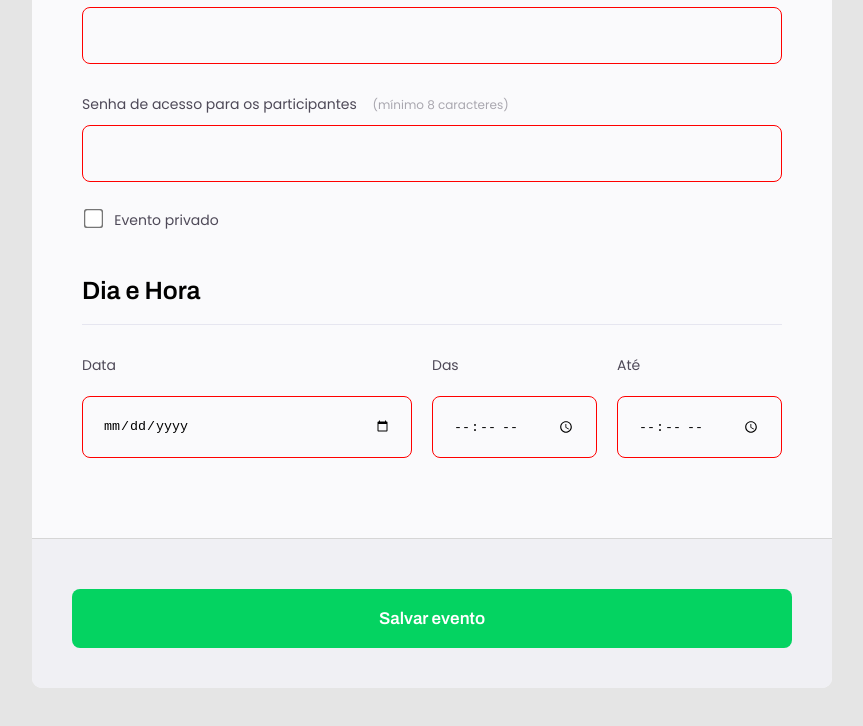
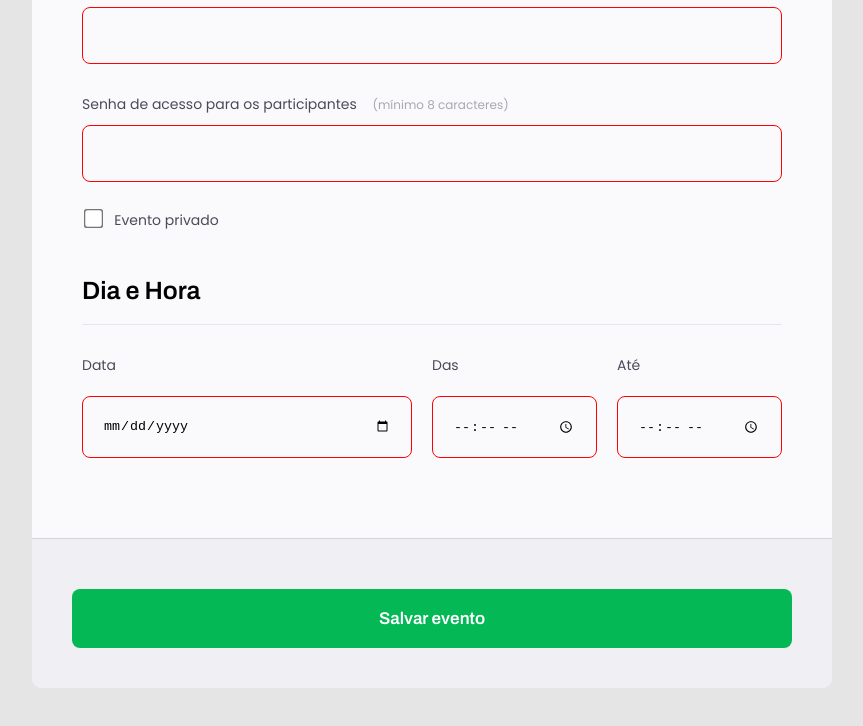
Before and after one commit to carloseduardori/Curso-Rocketseat, a plain HTML site: page Trilha Explorer/Projeto03/index.html in a window 1280 px wide. In both pictures the pointer is over the button "Salvar evento". Shown: the part 1286-2012 px from the top of the page, without its empty margins (208-1071 px from the left). Drawn offline with Linux system fonts and the light colour scheme.

Commit message:
ATUALIZACAO

```diff
--- a/Trilha Explorer/Projeto03/css/style.css
+++ b/Trilha Explorer/Projeto03/css/style.css
@@ -161,6 +161,10 @@ main{
     cursor: pointer;
 }
 
+.botao button:hover{
+    background-color: #04b855;
+}
+
 @media (max-width: 600px){
     .main-container .hora{
         display: flex;
```
